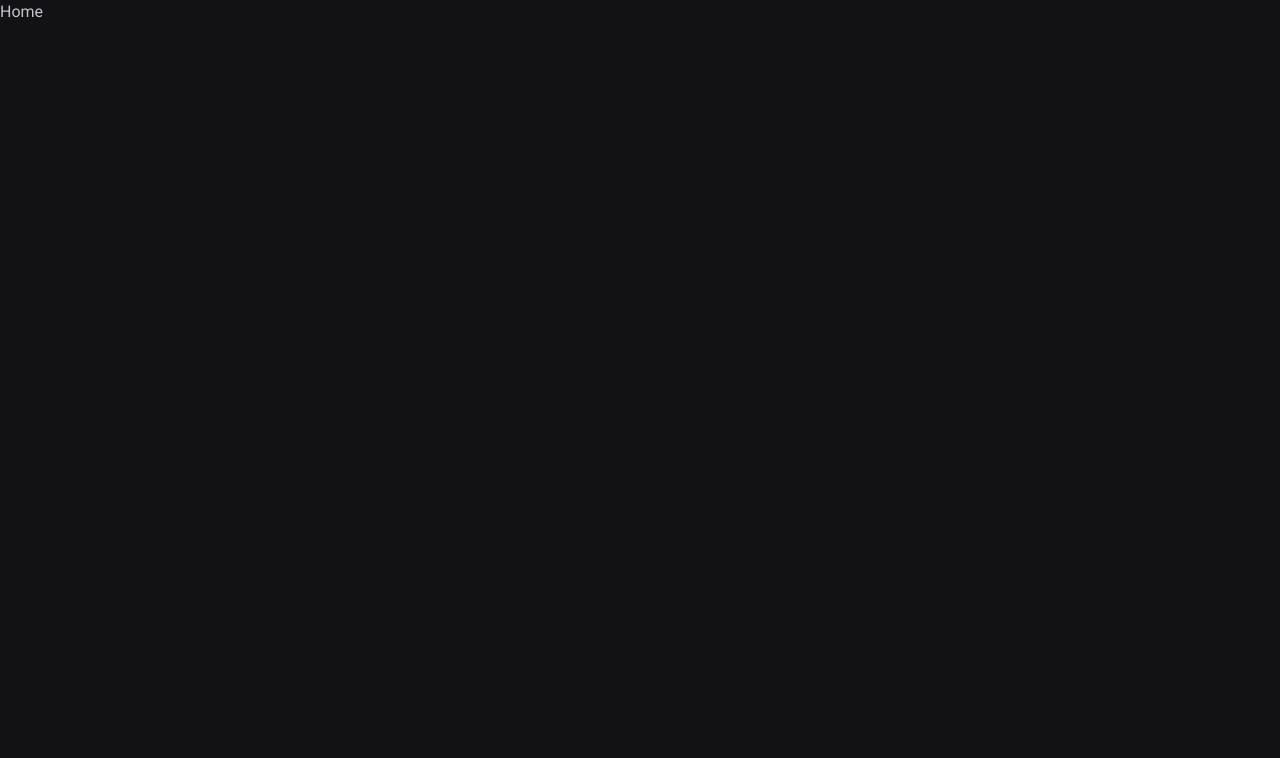
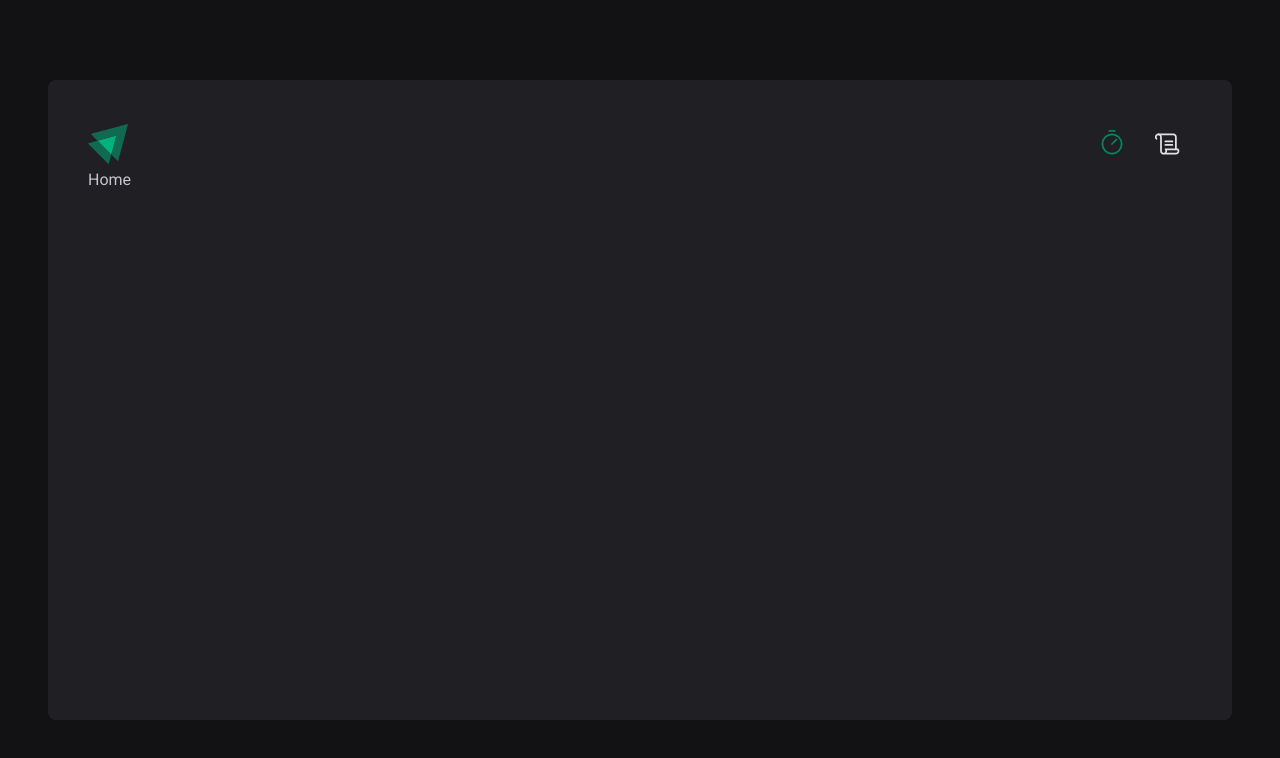
Before and after one commit to renyzeraa/ignite-timer, a React (Vite) app: page / in a window 1280 px wide. Shown: the top 758 px of the page. Built offline with nearby package versions, Linux system fonts and the light colour scheme.

Commit message:
feat: header and base layout

```diff
--- a/package.json
+++ b/package.json
@@ -10,6 +10,7 @@
     "preview": "vite preview"
   },
   "dependencies": {
+    "phosphor-react": "^1.4.1",
     "react": "^19.1.1",
     "react-dom": "^19.1.1",
     "react-router-dom": "^7.9.5"
--- a/src/components/header.tsx
+++ b/src/components/header.tsx
@@ -1,5 +1,19 @@
+import { Scroll, Timer } from 'phosphor-react'
+import logo from '../assets/logo.svg'
+import { NavLink } from 'react-router-dom'
+
 export function Header() {
     return (
-        <header></header>
+        <header className="flex items-center justify-between ">
+            <img src={logo} alt="Logo do site" />
+            <nav className='flex items-center gap-2'>
+                <NavLink title='Timer' to="/" className={({ isActive }) => `size-12 flex justify-center items-center text-gray-100 border-y-[3px] border-solid border-transparent hover:border-b-green-500 ${isActive ? 'text-green-500' : ''}`}>
+                    <Timer size={28} />
+                </NavLink>
+                <NavLink title='History' to="/history" className={({ isActive }) => `size-12 flex justify-center items-center text-gray-100 border-y-[3px] border-solid border-transparent hover:border-b-green-500 ${isActive ? 'text-green-500' : ''}`}>
+                    <Scroll size={28} />
+                </NavLink>
+            </nav>
+        </header>
     )
 }
--- a/src/layouts/defaults.tsx
+++ b/src/layouts/defaults.tsx
@@ -3,7 +3,7 @@ import { Header } from "../components/header"
 
 export function DefaultLayout() {
     return (
-        <div>
+        <div className="max-w-[74rem] h-[calc(100vh-10rem)] my-20 mx-auto p-10 bg-gray-800 rounded-lg flex flex-col">
             <Header />
             <Outlet />
         </div>
```
Also changed, not shown: src/assets/logo.svg (added), 1 other file (tests, documents, lock files or other folders).
